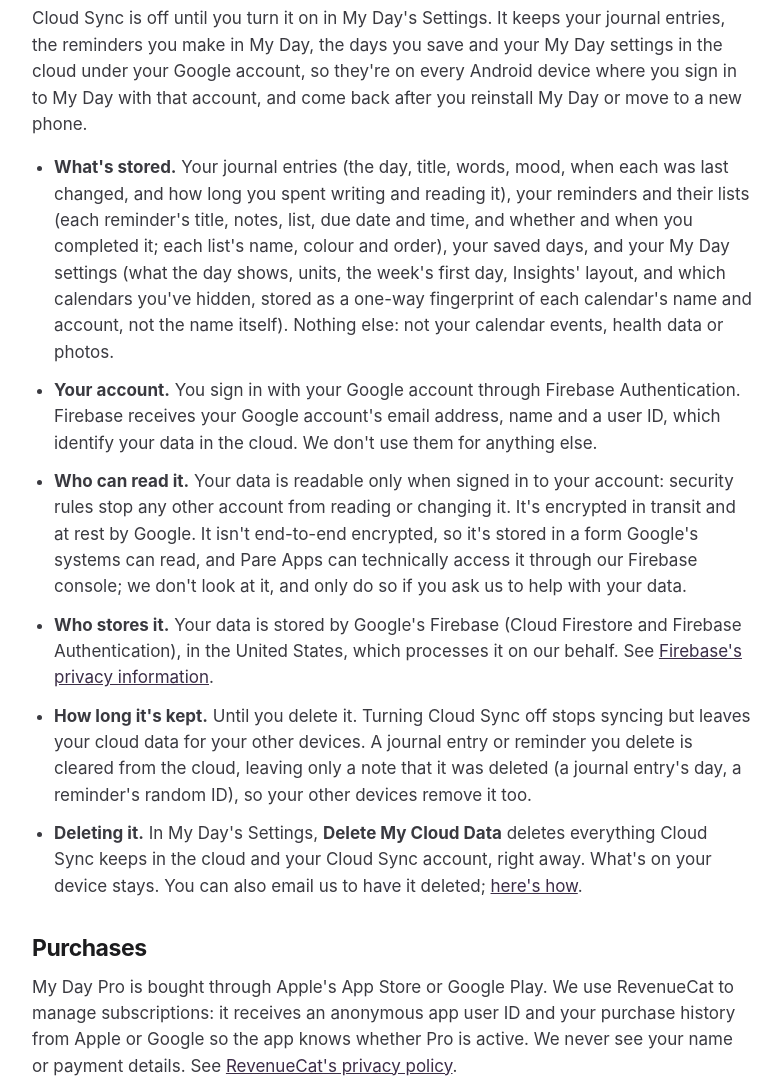
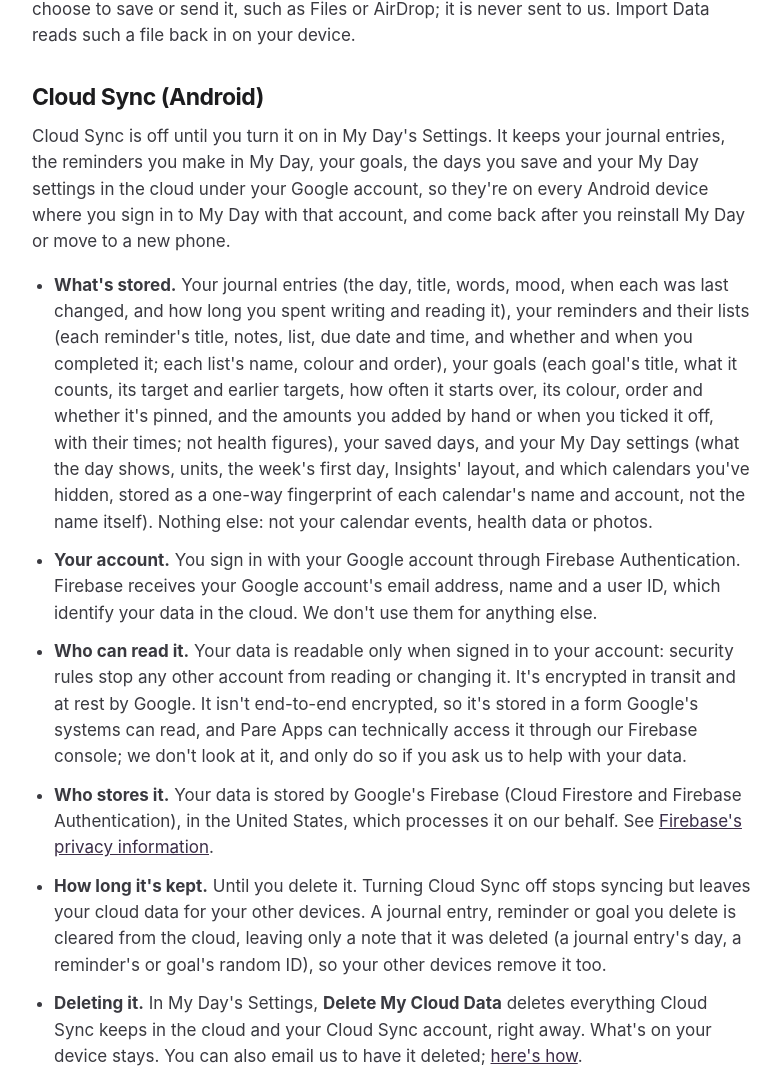
Before and after one commit to pareappsdev/pareapps.site, a plain HTML site: page myday/privacy/index.html in a window 1280 px wide. Shown: the part 1686-2768 px from the top of the page, without its empty margins (248-1030 px from the left). Drawn offline with Linux system fonts and the light colour scheme.

Commit message:
My Day's privacy policy: goals in Android's Cloud Sync, what's stored for each, and a deleted goal leaving only its ID; health goals keep no health figures
Co-Authored-By: Claude Opus 5.5 <noreply@anthropic.com>

```diff
--- a/myday/privacy/index.html
+++ b/myday/privacy/index.html
@@ -4,7 +4,7 @@
   <meta charset="utf-8">
   <meta name="viewport" content="width=device-width, initial-scale=1">
   <title>My Day Privacy Policy | Pare Apps</title>
-  <meta name="description" content="How My Day handles your calendar, reminders, health data, photos, journal and Cloud Sync.">
+  <meta name="description" content="How My Day handles your calendar, reminders, health data, photos, journal, goals and Cloud Sync.">
   <link rel="canonical" href="https://pareapps.com/myday/privacy/">
   <link rel="icon" href="/assets/img/myday/app-icon.png">
   <link rel="stylesheet" href="/assets/css/site.css">
@@ -24,7 +24,7 @@
   <main class="wrap">
     <article class="prose">
       <h1>My Day Privacy Policy</h1>
-      <p class="updated">Last updated November 25, 2026</p>
+      <p class="updated">Last updated November 26, 2026</p>
 
       <p>This policy covers My Day, an app by Pare Apps for iPhone, iPad and Apple Watch, and for Android phones and tablets. We collect as little as we can, we don't sell your data, and we don't use it for advertising.</p>
 
@@ -35,6 +35,7 @@
         <li><b>Health.</b> With My Day Pro, My Day reads health data such as steps, sleep, heart rate, activity, VO₂ Max, HRV and workouts — from Apple Health on iPhone, and from Health Connect on Android — to show them on your timeline and in its widgets. It does not write any health data. Health data stays on your devices — on iPhone, My Day passes a summary to your Apple Watch to show there — and is never sent to us or to anyone else, never synced to the cloud, and never used for advertising.</li>
         <li><b>Photos.</b> With My Day Pro, My Day shows the photos you took on each day. They are read on your device and never uploaded by My Day. To show where photos were taken, My Day sends their location to your device's mapping service (Apple's on iPhone, Google's on Android) to get the place's name.</li>
         <li><b>Journal.</b> Journal entries you write in My Day are kept on your device, and in the cloud only as described below.</li>
+        <li><b>Goals.</b> Goals you set in My Day are kept on your device, and in the cloud only as described below. A health goal, such as steps or running distance, keeps only what you set (its kind and target); the progress it shows is read from Health Connect or Apple Health each time and isn't saved with the goal.</li>
       </ul>
       <p>We do not collect your calendar, reminder, health or photo data, and it is not used to track you.</p>
 
@@ -47,13 +48,13 @@
       <p>Settings › Privacy › Export My Data saves your journal entries, goals, saved days and My Day settings to a file, after you confirm with Face ID, Touch ID or your passcode. The file is not encrypted: anyone who has a copy can read your journal. It goes only where you choose to save or send it, such as Files or AirDrop; it is never sent to us. Import Data reads such a file back in on your device.</p>
 
       <h2>Cloud Sync (Android)</h2>
-      <p>Cloud Sync is off until you turn it on in My Day's Settings. It keeps your journal entries, the reminders you make in My Day, the days you save and your My Day settings in the cloud under your Google account, so they're on every Android device where you sign in to My Day with that account, and come back after you reinstall My Day or move to a new phone.</p>
+      <p>Cloud Sync is off until you turn it on in My Day's Settings. It keeps your journal entries, the reminders you make in My Day, your goals, the days you save and your My Day settings in the cloud under your Google account, so they're on every Android device where you sign in to My Day with that account, and come back after you reinstall My Day or move to a new phone.</p>
       <ul>
-        <li><b>What's stored.</b> Your journal entries (the day, title, words, mood, when each was last changed, and how long you spent writing and reading it), your reminders and their lists (each reminder's title, notes, list, due date and time, and whether and when you completed it; each list's name, colour and order), your saved days, and your My Day settings (what the day shows, units, the week's first day, Insights' layout, and which calendars you've hidden, stored as a one-way fingerprint of each calendar's name and account, not the name itself). Nothing else: not your calendar events, health data or photos.</li>
+        <li><b>What's stored.</b> Your journal entries (the day, title, words, mood, when each was last changed, and how long you spent writing and reading it), your reminders and their lists (each reminder's title, notes, list, due date and time, and whether and when you completed it; each list's name, colour and order), your goals (each goal's title, what it counts, its target and earlier targets, how often it starts over, its colour, order and whether it's pinned, and the amounts you added by hand or when you ticked it off, with their times; not health figures), your saved days, and your My Day settings (what the day shows, units, the week's first day, Insights' layout, and which calendars you've hidden, stored as a one-way fingerprint of each calendar's name and account, not the name itself). Nothing else: not your calendar events, health data or photos.</li>
         <li><b>Your account.</b> You sign in with your Google account through Firebase Authentication. Firebase receives your Google account's email address, name and a user ID, which identify your data in the cloud. We don't use them for anything else.</li>
         <li><b>Who can read it.</b> Your data is readable only when signed in to your account: security rules stop any other account from reading or changing it. It's encrypted in transit and at rest by Google. It isn't end-to-end encrypted, so it's stored in a form Google's systems can read, and Pare Apps can technically access it through our Firebase console; we don't look at it, and only do so if you ask us to help with your data.</li>
         <li><b>Who stores it.</b> Your data is stored by Google's Firebase (Cloud Firestore and Firebase Authentication), in the United States, which processes it on our behalf. See <a href="https://firebase.google.com/support/privacy">Firebase's privacy information</a>.</li>
-        <li><b>How long it's kept.</b> Until you delete it. Turning Cloud Sync off stops syncing but leaves your cloud data for your other devices. A journal entry or reminder you delete is cleared from the cloud, leaving only a note that it was deleted (a journal entry's day, a reminder's random ID), so your other devices remove it too.</li>
+        <li><b>How long it's kept.</b> Until you delete it. Turning Cloud Sync off stops syncing but leaves your cloud data for your other devices. A journal entry, reminder or goal you delete is cleared from the cloud, leaving only a note that it was deleted (a journal entry's day, a reminder's or goal's random ID), so your other devices remove it too.</li>
         <li><b>Deleting it.</b> In My Day's Settings, <b>Delete My Cloud Data</b> deletes everything Cloud Sync keeps in the cloud and your Cloud Sync account, right away. What's on your device stays. You can also email us to have it deleted; <a href="/myday/delete-data/">here's how</a>.</li>
       </ul>
 
```
